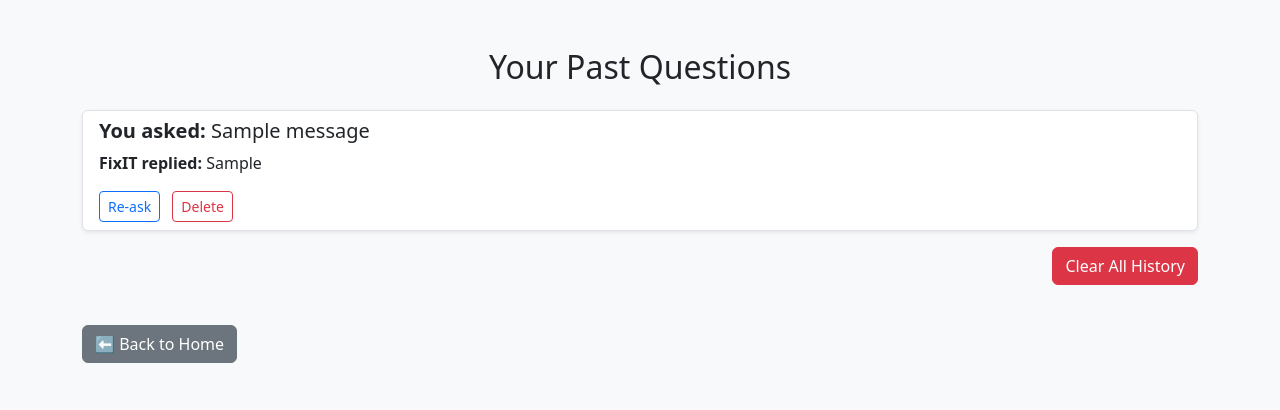
After one commit to HughKeenan/FixIT, a Django app: page /history/ in a window 1280 px wide. The commit adds this page. Shown: the top 410 px of the page. Run offline with Django 4.2, Linux system fonts and the light colour scheme; a user stored in the database is signed in; tables that the repository leaves empty hold one stand-in row (values such as "Sample post").

Commit message:
Add history to user inputs so he can re-ask questions

```diff
--- a/FixIT/urls.py
+++ b/FixIT/urls.py
@@ -28,5 +28,7 @@ urlpatterns = [
     path('logout/', LogoutView.as_view(next_page='login'), name='logout'),
     path('', views.home, name='home'),
     path('ask-ai/', views.ask_ai, name='ask_ai'),
-
+    path('history/', views.message_history, name='history'),
+    path('history/delete/<int:pk>/', views.delete_message, name='delete_message'),
+    path('history/clear/', views.clear_history, name='clear_history'),
 ]
--- a/fixit_app/models.py
+++ b/fixit_app/models.py
@@ -8,3 +8,12 @@ class UserProfile(models.Model):
 
     def __str__(self):
         return self.user.username
+
+class Message(models.Model):
+    user = models.ForeignKey(User, on_delete=models.CASCADE, related_name='messages')
+    question = models.TextField()
+    response = models.TextField(blank=True, null=True)
+    created_at = models.DateTimeField(auto_now_add=True)
+
+    def __str__(self):
+        return f"{self.user.username} asked: {self.question[:50]}"
--- a/fixit_app/views.py
+++ b/fixit_app/views.py
@@ -7,20 +7,44 @@ from datetime import datetime
 import openai
 from django.conf import settings
 from django.http import JsonResponse
-
+from django.contrib.auth.decorators import login_required
+from django.contrib import messages as msg
+from django.shortcuts import get_object_or_404, redirect
+from .models import Message
+from django.views.decorators.csrf import csrf_exempt
 
 openai.api_key = settings.OPENAI_API_KEY
 client = openai.OpenAI(api_key=settings.OPENAI_API_KEY)
 
+@login_required
+@csrf_exempt
 def ask_ai(request):
     if request.method == 'POST':
         user_input = request.POST.get('user_input')
 
+        resend = request.POST.get('resend') == 'true'
+
+        if not user_input:
+            return redirect('home')
+
         try:
             answer = get_simple_answer(user_input)
-            return JsonResponse({'answer': answer})
+
+           # Only save if it's not a resend
+            if not resend:
+                Message.objects.create(user=request.user, question=user_input, response=answer)
+
+            # Save to session to show on homepage
+            request.session['last_question'] = user_input
+            request.session['last_response'] = answer
+
+            return redirect('home')
+
         except Exception as e:
-            return JsonResponse({'error': str(e)}, status=500)
+            request.session['last_response'] = f"⚠️ Error: {str(e)}"
+            return redirect('home')
+
+    return redirect('home')
 
 
 def get_simple_answer(user_question):
@@ -42,6 +66,24 @@ def get_simple_answer(user_question):
     )
     return response.choices[0].message.content.strip()
 
+
+@login_required
+def message_history(request):
+    messages = Message.objects.filter(user=request.user).order_by('-created_at')
+    return render(request, 'history.html', {'messages': messages})
+
+@login_required
+def delete_message(request, pk):
+    message = get_object_or_404(Message, pk=pk, user=request.user)
+    message.delete()
+    msg.success(request, "Message deleted.")
+    return redirect('history')
+
+@login_required
+def clear_history(request):
+    Message.objects.filter(user=request.user).delete()
+    msg.success(request, "All history cleared.")
+    return redirect('history')
 
 def signup_view(request):
     if request.method == 'POST':
@@ -67,5 +109,12 @@ def login_view(request):
         form.fields['password'].widget.attrs.update({'class': 'form-control', 'placeholder': 'Password'})
     return render(request, 'registration/login.html', {'form': form})
 
+
 def home(request):
-    return render(request, 'home.html', {'year': datetime.now().year})
+    context = {'year': datetime.now().year}
+
+    if request.user.is_authenticated:
+        context['last_question'] = request.session.pop('last_question', None)
+        context['last_response'] = request.session.pop('last_response', None)
+
+    return render(request, 'home.html', context)
--- /dev/null
+++ b/templates/history.html
@@ -0,0 +1,44 @@
+<!-- templates/history.html -->
+{% load static %}
+<!DOCTYPE html>
+<html lang="en">
+<head>
+  <meta charset="UTF-8">
+  <title>Your Support History</title>
+  <link href="https://cdn.jsdelivr.net/npm/bootstrap@5.3.0/dist/css/bootstrap.min.css" rel="stylesheet">
+</head>
+<body class="bg-light">
+  <div class="container py-5">
+    <h2 class="mb-4 text-center">Your Past Questions</h2>
+
+    {% if messages %}
+      <div class="list-group">
+        {% for msg in messages %}
+          <div class="list-group-item mb-3 shadow-sm">
+            <h5><strong>You asked:</strong> {{ msg.question }}</h5>
+            <p><strong>FixIT replied:</strong> {{ msg.response }}</p>
+            <form method="post" action="{% url 'ask_ai' %}" class="d-inline">
+                {% csrf_token %}
+                <input type="hidden" name="user_input" value="{{ msg.question }}">
+                <input type="hidden" name="resend" value="true">
+                <button type="submit" class="btn btn-sm btn-outline-primary">Re-ask</button>
+            </form>
+            <form method="post" action="{% url 'delete_message' msg.pk %}" class="d-inline ms-2">
+                {% csrf_token %}
+                <button type="submit" class="btn btn-sm btn-outline-danger">Delete</button>
+            </form>
+          </div>
+        {% endfor %}
+      </div>
+      <form method="post" action="{% url 'clear_history' %}" class="text-end mb-3">
+        {% csrf_token %}
+        <button type="submit" class="btn btn-danger">Clear All History</button>
+      </form>
+    {% else %}
+      <p class="text-muted">No questions asked yet.</p>
+    {% endif %}
+
+    <a href="/" class="btn btn-secondary mt-4">⬅ Back to Home</a>
+  </div>
+</body>
+</html>
```
Also changed, not shown: fixit_app/admin.py (+6 -1 lines), templates/home.html (+8 -0 lines), fixit_app/migrations/0003_message.py (added).
